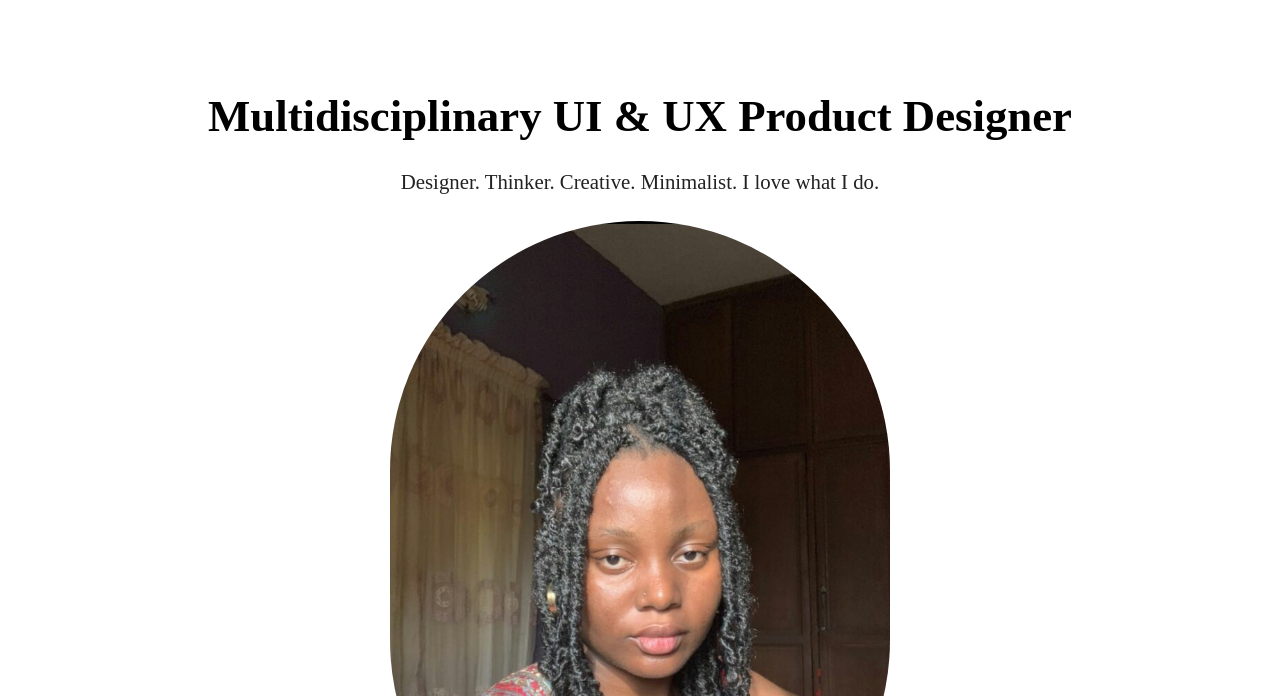
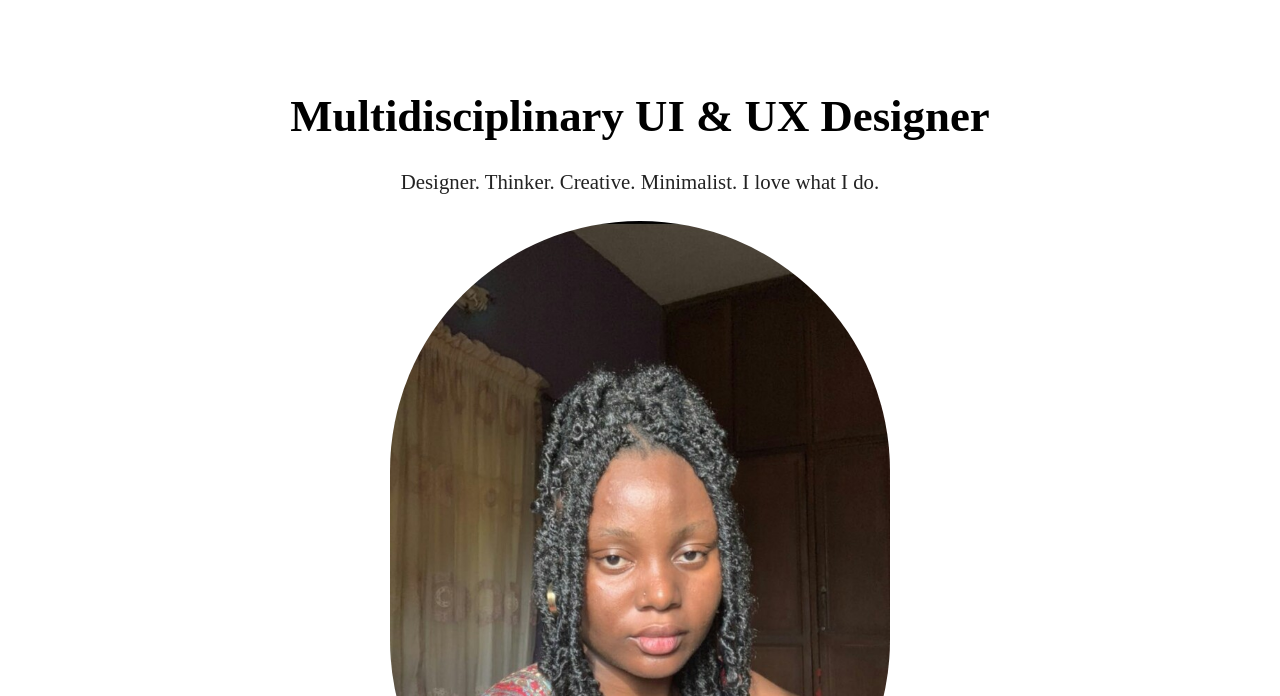
Before and after one commit to Vancouver1thedreamer/website, a plain HTML site: page index.htm in a window 1280 px wide. Shown: the part 104-800 px from the top of the page. Drawn offline with Linux system fonts and the light colour scheme; a web font is replaced by a local one.

Commit message:
commit on 'master'

```diff
--- a/index.htm
+++ b/index.htm
@@ -93,7 +93,7 @@
                 <div class="container">
                     <div class="columns is-centered">
                         <div class="column">
-                            <h1 class="title is-spaced is-size-1-desktop is-size-2-tablet is-size-3-mobile">Multidisciplinary UI &amp; UX Product Designer</h1>
+                            <h1 class="title is-spaced is-size-1-desktop is-size-2-tablet is-size-3-mobile">Multidisciplinary UI &amp; UX Designer</h1>
                             <h2 class="subtitle is-size-4-desktop">Designer.  Thinker.  Creative.  Minimalist.  I love what I do.</h2>
                             <img class="photo" src="newprofilephoto.jpg" alt = "Vanessa Adohe. UI & UX designer">
                         </div>
```
